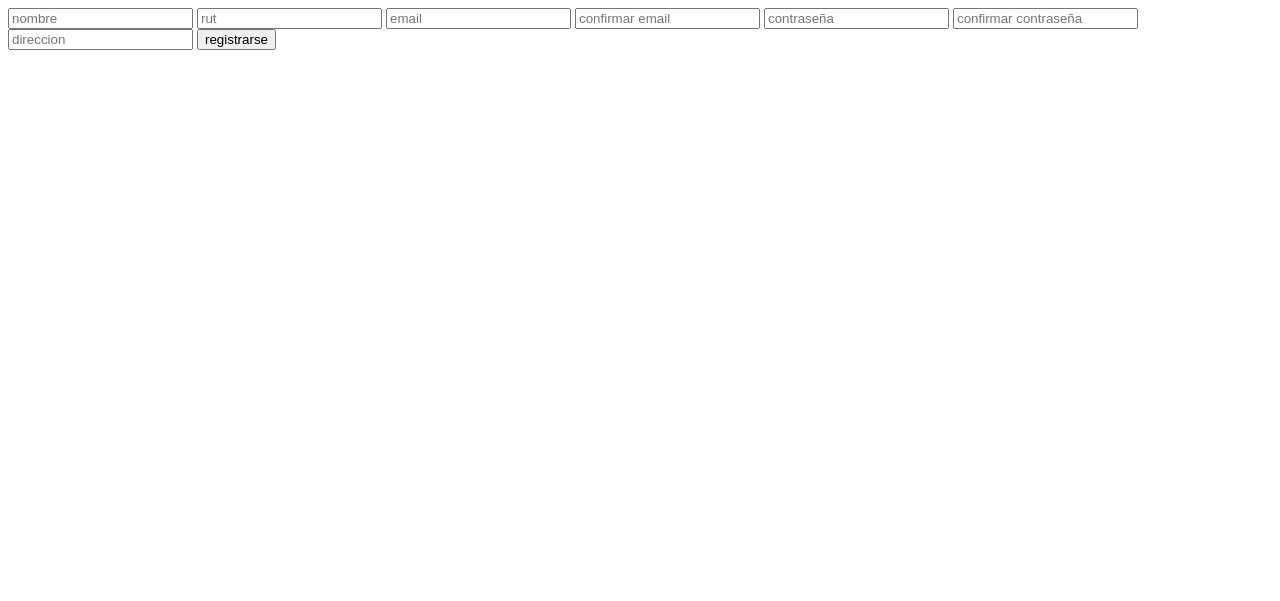
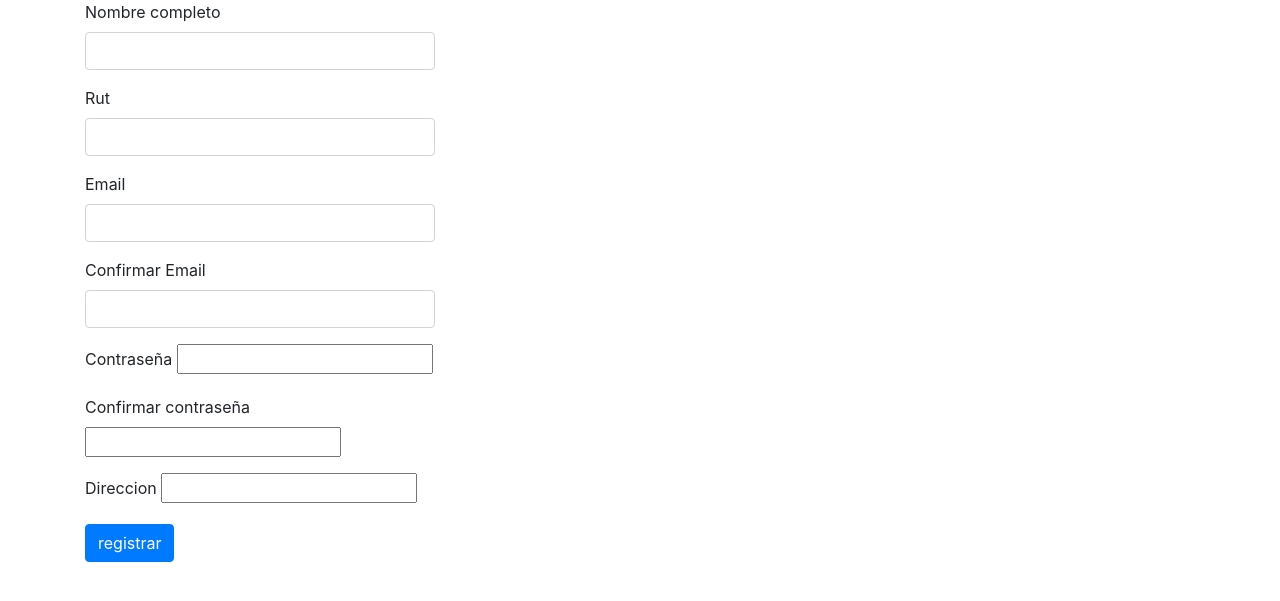
Before and after one commit to sebamura/masoapp, a PHP site: page /registro.php in a window 1280 px wide. Shown: the top 601 px of the page. Run offline with PHP 8.4, Linux system fonts and the light colour scheme; some libraries are stand-ins or nearby versions.

Commit message:
interfaz registro

```diff
--- a/controller/registrar.php
+++ b/controller/registrar.php
@@ -13,7 +13,7 @@ $rut = $_POST['rut'];
     $fila= mysqli_num_rows($result);
     if($fila == 0){
         if(!empty($_POST)){
-            $sql = "INSERT INTO `user` (`user_id`, `fullname`, `email`, `clave`, `create_at`, `address`, `rut`, `anamnesis_detail_id`) VALUES (NULL, '$nombre', '$email', '$password', CURRENT_TIMESTAMP(), '$direccion', '$rut', '1')";
+            $sql = "INSERT INTO `user` (`user_id`, `fullname`, `email`, `clave`, `create_at`, `address`, `rut`) VALUES (NULL, '$nombre', '$email', '$password', CURRENT_TIMESTAMP(), '$direccion', '$rut')";
             $result = mysqli_query($mysqli, $sql);
             if($result){
                 echo "usuario guardado";
--- a/registro.php
+++ b/registro.php
@@ -5,22 +5,64 @@
 <!DOCTYPE html>
 <html lang="en">
 <head>
-    <meta charset="UTF-8">
+<meta charset="UTF-8">
     <meta name="viewport" content="width=device-width, initial-scale=1.0">
+    <link rel="stylesheet" href="./bootstrap-4.4.1-dist/css/bootstrap.min.css">
+    <link rel="stylesheet" href="./css/main.css">
     <title>Masoapp</title>
 </head>
 <body>
+    <div class="container">
+	<div class="row">
+	<div class="col-md-4">
+</div>
+</div>
+</div>
+<div class="container">
+	<div class="row">
+	<div class="col-md-4">
     <form id="registro">
-        <input type="text" placeholder="nombre" name="nombre">
-        <input type="text" placeholder="rut" name="rut" id="rut">
-        <input type="text" placeholder="email" name="email" id="emailA">
-        <input type="text" placeholder="confirmar email" name="email2" id="emailB">
-        <input type="text" placeholder="contraseña" name="contrasena" id="passA">
-        <input type="text" placeholder="confirmar contraseña" name="contrasena2" id="passB">
-        <input type="text" placeholder="direccion" name="direccion">
-        <span id="error"></span>
-        <button id="registrar">registrarse</button>
-    </form>
+
+<div class="form-group">
+    <label for="Nombre">Nombre completo</label>
+    <input type="text" class="form-control" name="nombre" id="email" >
+  </div>
+  <div class="form-group">
+    <label for="rut">Rut</label>
+    <input type="text" class="form-control" name="rut" id="rut">
+  </div>
+  <div class="form-group">
+    <label for="email">Email</label>
+    <input type="email" class="form-control"  name="email" id="emailA">
+  </div>
+  <div class="form-group">
+    <label for="email">Confirmar Email</label>
+    <input type="email" class="form-control"  name="email" id="emailB">
+  </div>
+  <div class="form-group">
+    <label for="contrasena">Contraseña</label>
+    <input type="password"  name="contrasena" id="passA">
+  </div>
+  <div class="form-group">
+    <label for="contraseña2">Confirmar contraseña</label>
+    <input type="password" name="contrasena2" id="passB">
+  </div>
+  <div class="form-group">
+    <label for="direccion">Direccion</label>
+    <input type="text" name="direccion">
+  </div>
+  <span id="error"></span>
+  <button id="registrar" class="btn btn-primary">registrar</button>
+</form>
+</div>
+</div>
+</div>
+    <div class="container">
+	<div class="row">
+	<div class="col-md-4">
+    </div>
+</div>
+</div>
 </body>
 </html>
 
--- a/views/usuarios/index.php
+++ b/views/usuarios/index.php
@@ -6,6 +6,7 @@
     <title>Masoapp</title>
 </head>
 <body>
+
     vista de usuario normal
 </body>
 </html>
```
Also changed, not shown: index.php (+16 -1 lines), clientes/registro.php (deleted).
